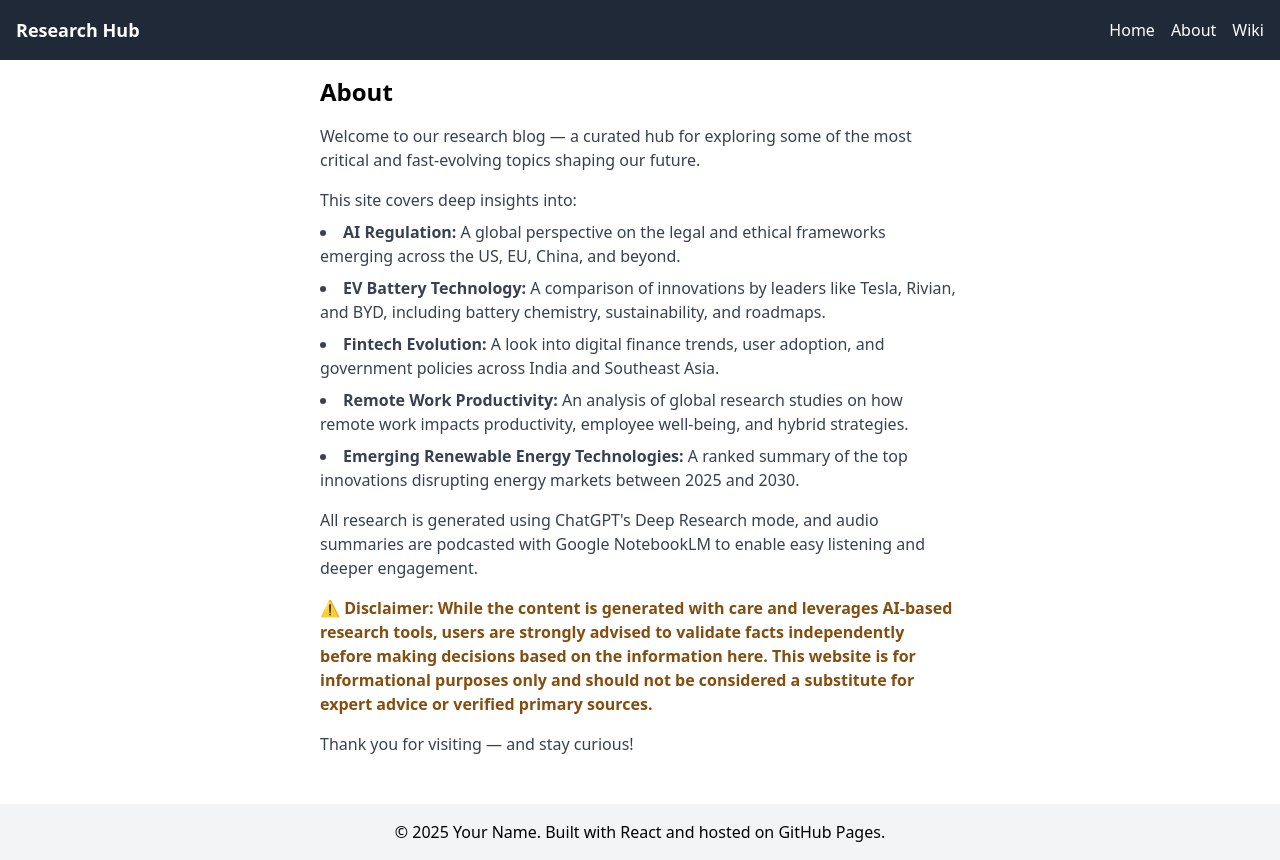
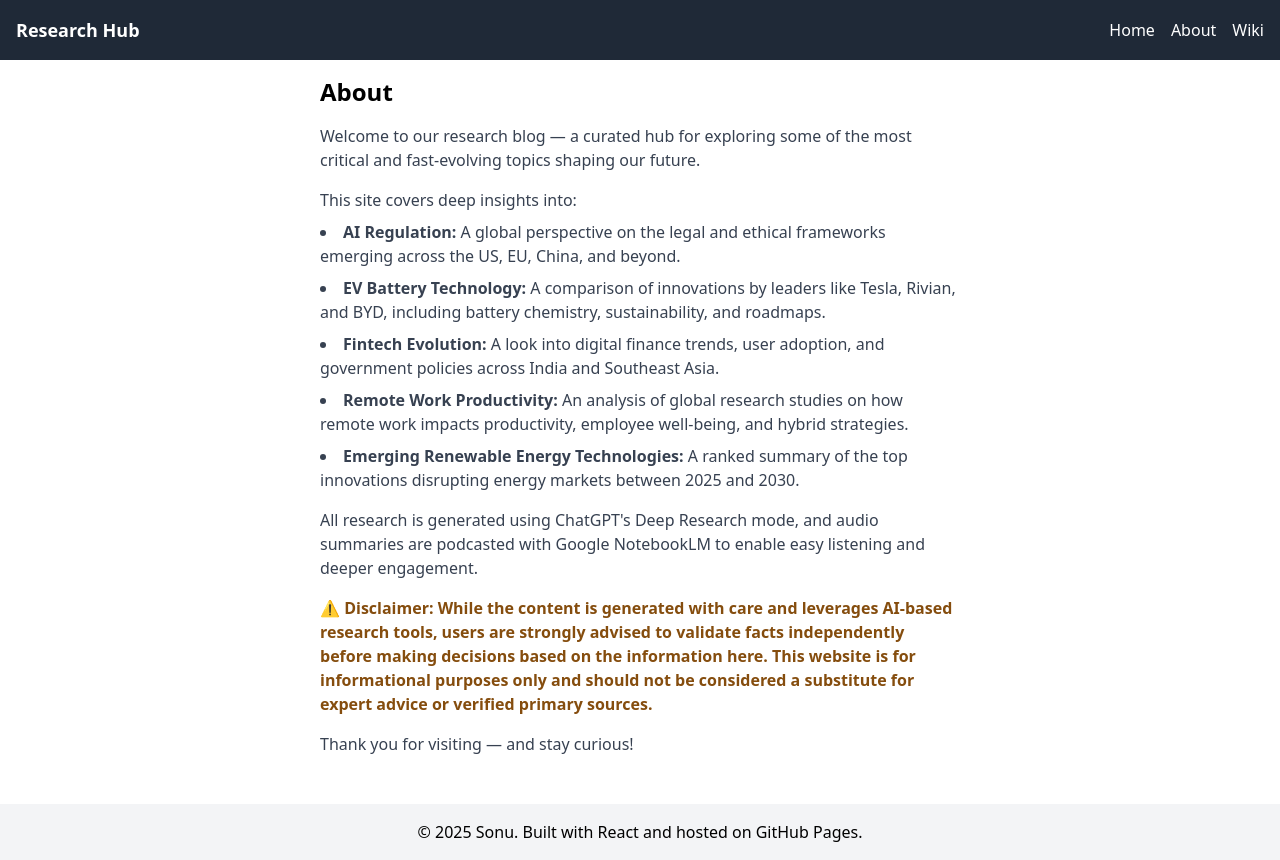
Before and after one commit to sonu84it/research-hub, a React (Create React App) app: page /about in a window 1280 px wide. Built offline with nearby package versions, Linux system fonts and the light colour scheme.

Commit message:
Update Footer.jsx

```diff
--- a/src/components/Footer.jsx
+++ b/src/components/Footer.jsx
@@ -1,7 +1,7 @@
 export default function Footer() {
   return (
     <footer className="bg-gray-100 text-center p-4 mt-8">
-      © 2025 Your Name. Built with React and hosted on GitHub Pages.
+      © 2025 Sonu. Built with React and hosted on GitHub Pages.
     </footer>
   );
 }
```
